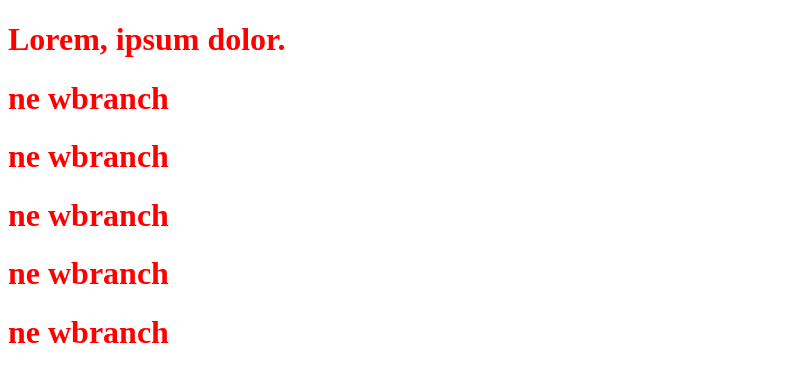
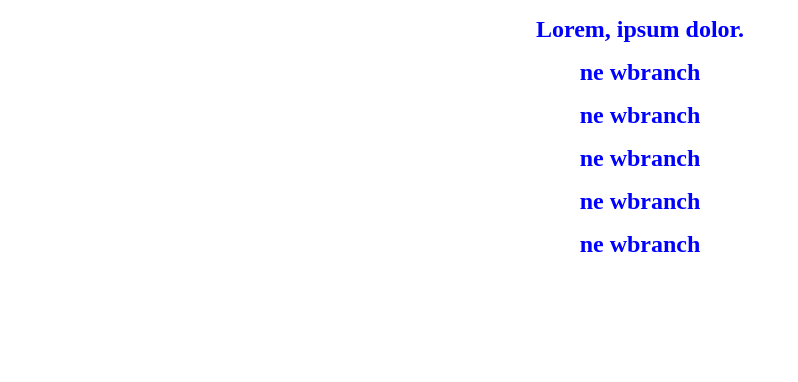
Before and after one commit to yasinjohadar/test22, a plain HTML site: page index.html in a window 1280 px wide. Shown: the whole page, without its empty margins (0-798 px from the left). Drawn offline with Linux system fonts and the light colour scheme.

Commit message:
add new style to site

```diff
--- a/style.css
+++ b/style.css
@@ -1,3 +1,5 @@
 h1 {
-    color: red;
+    color: blue;
+    font-size: 24px;
+    text-align: center;
 }
```
